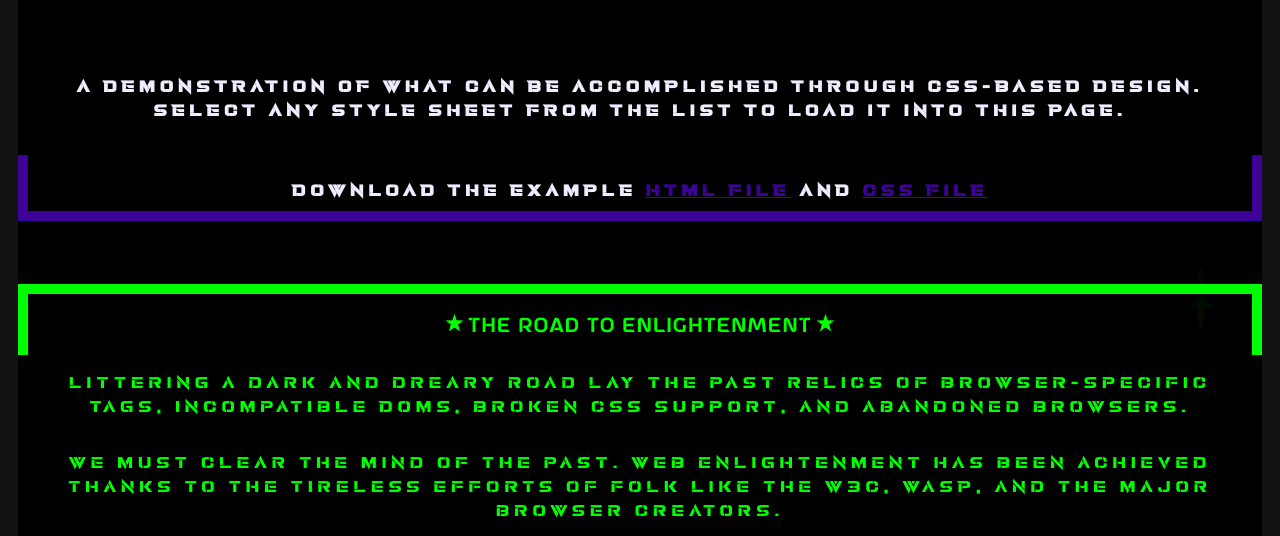
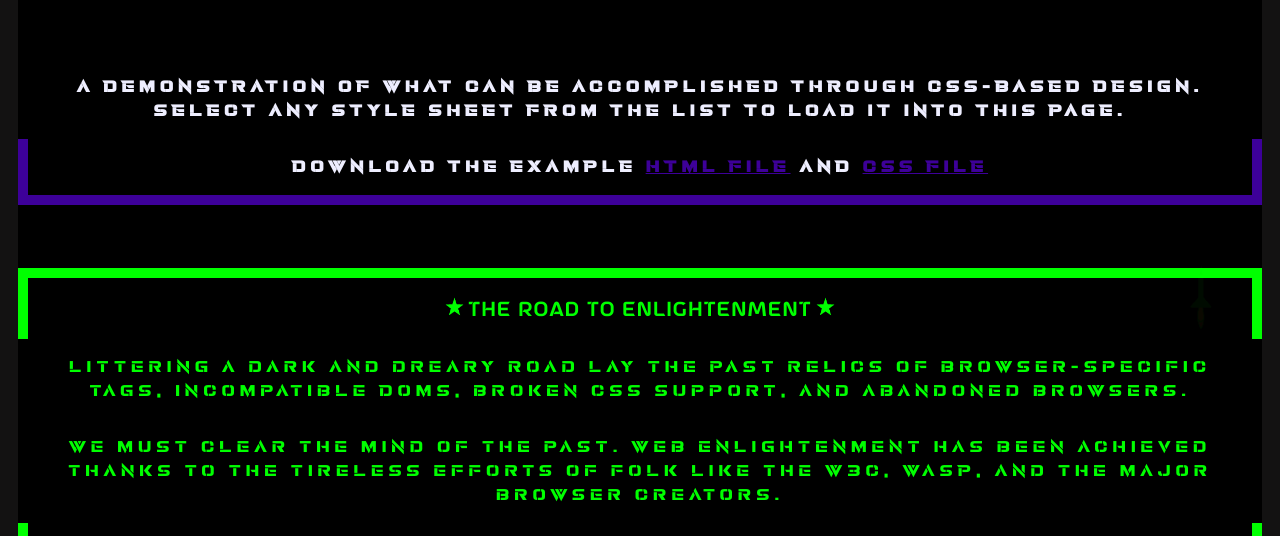
Before and after one commit to spyentist/Zen-Garden, a plain HTML site: page index.html in a window 1280 px wide. Shown: the part 248-784 px from the top of the page. Drawn offline with Linux system fonts and the light colour scheme.

Commit message:
fixed some padding issues

```diff
--- a/_molecules.scss
+++ b/_molecules.scss
@@ -35,10 +35,6 @@ footer {
 .summary {
     @include atoms.uppercase($text-light);
     padding: 5% 0;
-
-    p:last-child {
-        @include atoms.divider;
-    }
 
     a {
         color: $text-light; //in this case the link wants to be light instead of the default dark
@@ -103,7 +99,7 @@ footer {
 .summary p:nth-child(2) {
     border: 10px solid $accent2;
     border-top: none;
-    padding-bottom: 0.5em;
+    padding-top: -20em;
 }
 
 .intro h1 {
```
Also changed, not shown: style.css, 1 other file.
